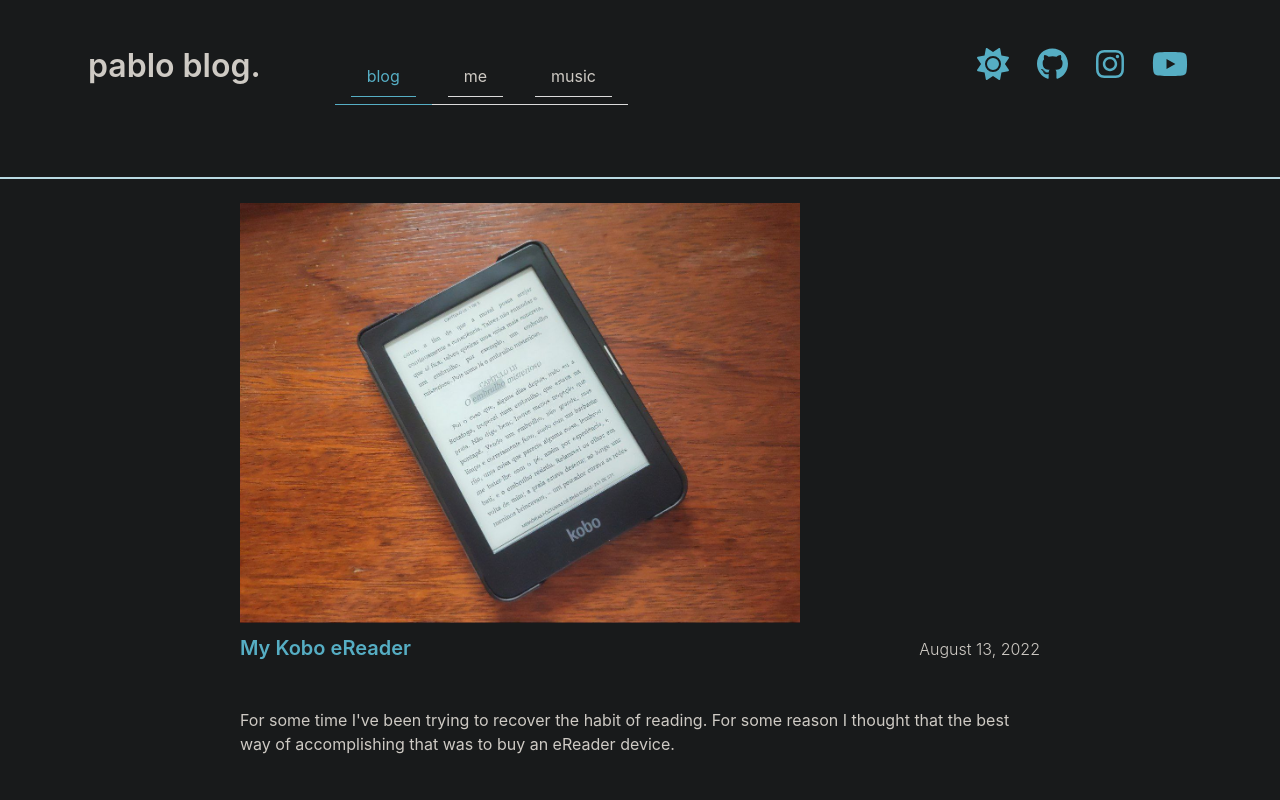
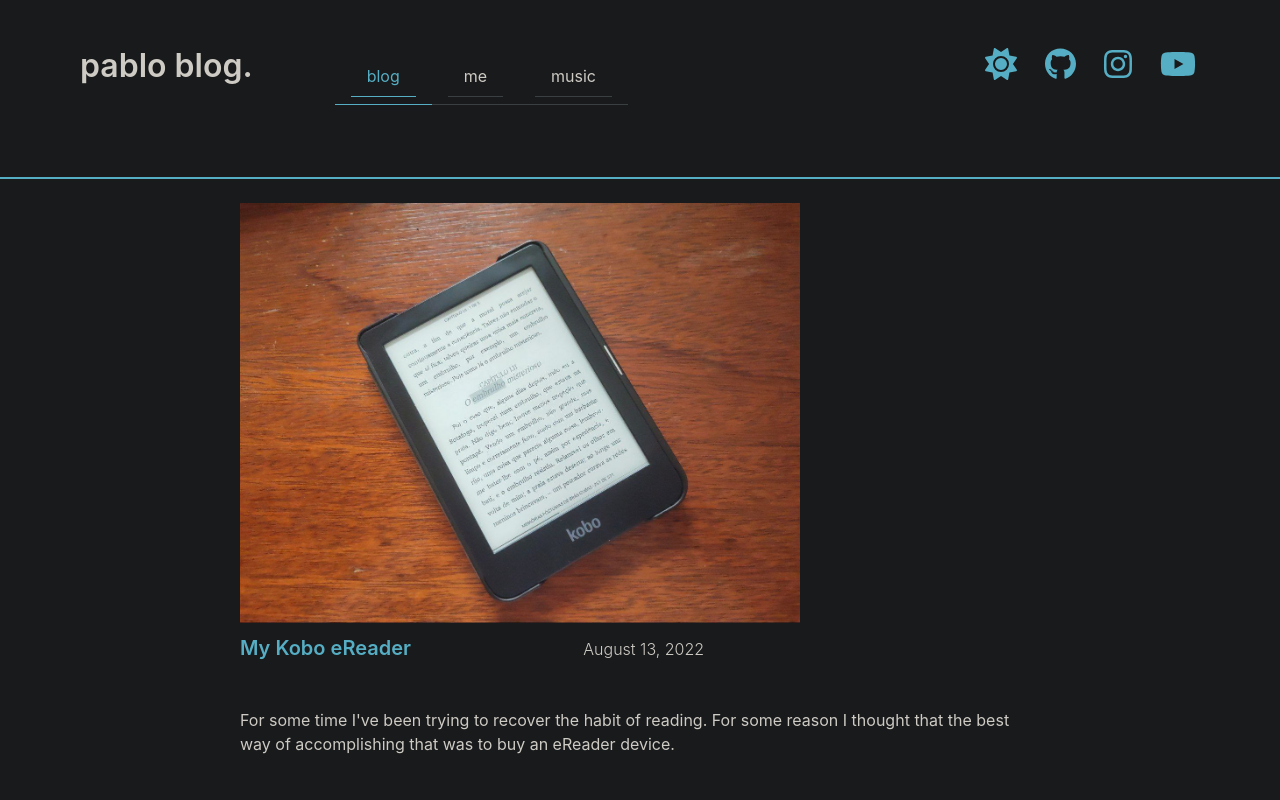
Before and after one commit to pbl0/pablo-blog, a Next.js app: page / in a window 1280 px wide. Both pictures are taken after a click on the link 997 px from the left and 70 px from the top of the page. Shown: the top 800 px of the page. Built offline with nearby package versions, Linux system fonts and the light colour scheme.

Commit message:
styles and cleaning

```diff
--- a/_posts/banana-spleet.md
+++ b/_posts/banana-spleet.md
@@ -1,6 +1,6 @@
 ---
 title: 'Banana Spleet'
-excerpt: "Recently I've been working on my spare time on a simple GUI app for the interesting tool called Spleeter by Deezer. Spleeter is a 'source separation library with petrained models' whatever that means."
+excerpt: "Recently I've been working on my spare time on a simple GUI app for the interesting tool called Spleeter by Deezer. Spleeter is a 'source separation library with petrained models' whatever that means..."
 coverImage: '/assets/blog/banana-spleet/Screenshot.png'
 date: "2022-01-02T18:30:00.000Z"
 author:
--- a/_posts/hello-world.md
+++ b/_posts/hello-world.md
@@ -1,6 +1,6 @@
 ---
 title: 'Hello World'
-excerpt: "This the first entry on my personal blog. I've thinking for a long time on creating a blog mostly as a reminder to my own self of the stuff I do, just because I tend to forget. Also I will take the opportunity to learn a bit of Gatsbyjs, React and English, which are all technologies that I'm not very used to."
+excerpt: "This the first entry on my personal blog. I've thinking for a long time on creating a blog mostly as a reminder to my own self of the stuff I do, just because I tend to forget..."
 coverImage: '/assets/blog/hello-world/cover.jpg'
 date: "2021-12-29T20:50:03.284Z"
 author:
--- a/_posts/kobo-clara.md
+++ b/_posts/kobo-clara.md
@@ -25,7 +25,7 @@ Because Kobo devices are capable to read .epub files, while kindle are limited t
 
 ## Mods and Apps
 
-When it arrived I didn't know it had such a great modding community. Funnily enough my device already came with koreader and nickelmenu pre-installed. I will list the hacks/modifications I've tried.
+When it arrived I didn't know it had such a great modding community. Funnily enough my device already came with koreader and nickelmenu pre-installed. I will list the hacks/modifications I've tried...
 
 ### Koreader & Plato
 
--- a/_posts/rrpablobot.md
+++ b/_posts/rrpablobot.md
@@ -1,6 +1,6 @@
 ---
 title: '@rrpablotbot'
-excerpt: "This time I bring a telegram bot which will scrape the web version of the game and retrieve useful data. If you happen to also play Rival Regions and want to try my bot just talk to it and send a link of the game. You can also add it to groups!"
+excerpt: "This time I bring a telegram bot which will scrape the web version of the game and retrieve useful data. If you happen to also play Rival Regions and want to try my bot..."
 coverImage: '/assets/blog/rrpablobot/cover.jpg'
 date: '2022-04-10T14:25:07.322Z'
 author:
--- a/_posts/switch-nextjs.md
+++ b/_posts/switch-nextjs.md
@@ -1,6 +1,6 @@
 ---
 title: "I've switched to Next.js"
-excerpt: "As you may have read on my first post this blog started as a little GatsbyJS application. Although I like Gatsby, It's been a while I was wanting to dip my toes on Next.js for a while as so many videos and articles were always pointing out how great it is."
+excerpt: "As you may have read on my first post this blog started as a little GatsbyJS application. Although I like Gatsby, It's been a while I was wanting to dip my toes on NextJS..."
 coverImage: '/assets/blog/switch/cover.png'
 date: '2022-04-09T14:25:07.322Z'
 author:
--- a/components/bio.tsx
+++ b/components/bio.tsx
@@ -1,14 +1,21 @@
 import { FontAwesomeIcon } from '@fortawesome/react-fontawesome'
-import { faInstagram, faGithub, faYoutube} from '@fortawesome/free-brands-svg-icons'
+import { faInstagram, faGithub, faYoutube, IconDefinition} from '@fortawesome/free-brands-svg-icons'
 import Link from 'next/link'
 import ThemeChanger from './theme-changer'
 
+
+interface socialItem{
+    url: string,
+    icon: IconDefinition,
+    title: string
+}
+
 const Bio = ()=>{
 
-    const social = [
-        {url:'github.com/pbl0', icon: faGithub},
-        {url:'instagram.com/hipi__hapa', icon: faInstagram},
-        {url:'www.youtube.com/channel/UCoI4HY4K4CB_J8O_Mphlnbw', icon: faYoutube}
+    const social: socialItem[] = [
+        {url:'github.com/pbl0', icon: faGithub, title:'Github'},
+        {url:'instagram.com/hipi__hapa', icon: faInstagram, title:'Instagram'},
+        {url:'www.youtube.com/channel/UCoI4HY4K4CB_J8O_Mphlnbw', icon: faYoutube, title: 'Youtube'}
     ]
 
     let links = []
@@ -17,7 +24,7 @@ const Bio = ()=>{
         if (item.url != ''){
             let link = (
                 <div key={item.url} className='column mr-1 is-2-mobile'>
-                    <a href={`https://${item.url}`}>
+                    <a title={item.title} href={`https://${item.url}`}>
                         <FontAwesomeIcon className='my-icon' icon={item.icon}/>
                     </a>
                 </div>
--- a/components/container.tsx
+++ b/components/container.tsx
@@ -5,7 +5,7 @@ type Props = {
 }
 
 const Container: FunctionComponent = ({ children }: Props) => {
-  return <div className="container px-5">{children}</div>
+  return <div className="container px-4">{children}</div>
 }
 
 export default Container
--- a/components/hero-post.tsx
+++ b/components/hero-post.tsx
@@ -35,13 +35,13 @@ const HeroPost = ({
         <CoverImage title={title} src={coverImage} slug={slug} width={width} height={height} />
       </div>
       <div className="mb-6">
-        <div className='columns is-mobile'>
+        <div className='columns'>
           <h3 className="title is-5 column column is-two-thirds is-mobile">
             <Link as={`/posts/${slug}`} href="/posts/[slug]">
               <a className="is-link">{title}</a>
             </Link>
           </h3>
-          <div className="column has-text-weight-light has-text-right">
+          <div className="column has-text-weight-light">
             <DateFormatter dateString={date} />
           </div>
         </div>
--- a/components/theme-changer.tsx
+++ b/components/theme-changer.tsx
@@ -23,12 +23,12 @@ const ThemeChanger = () => {
   return (
     <div className='column mr-1 is-2-mobile'>
         { darkTheme ? (
-            <a onClick={() => setTheme('light')}>
+            <a title="Light mode" onClick={() => setTheme('light')}>
                 <FontAwesomeIcon className='my-icon' icon={faSun}/>
             </a>
         )
         : (
-            <a onClick={() => setTheme('dark')}>
+            <a title="Dark mode" onClick={() => setTheme('dark')}>
                 <FontAwesomeIcon className='my-icon' icon={faMoon}/>
             </a>
         ) }
--- a/styles/index.scss
+++ b/styles/index.scss
@@ -6,14 +6,16 @@
     --body-background-color: #E1F0F0;
     --text: #252B2C;
     --link-hover: #252B2C;
+    --border-tab: hsl(0deg, 0%, 86%);
   }
 
   [data-theme='dark'] {
     /* Dark theme */
-    --hr: #56AEC460;
+    --hr: #56AEC4;
     --body-background-color: #181A1B;
     --text: #CECAC4;
     --link-hover: #CECAC4;
+    --border-tab: rgb(58, 63, 65);
   }
 
 
@@ -26,7 +28,6 @@ $body-background-color: var(--body-background-color);
 $text: var(--text);
 
 @import '~bulma/bulma';
-
 
 
 .title {
@@ -55,22 +56,8 @@ hr {
     border: 0.5px solid $hr;
 }
 
-.iframe-container {
-    position: relative;
-    overflow: hidden;
-    width: 100%;
-    padding-top: 56.25%; /* 16:9 Aspect Ratio (divide 9 by 16 = 0.5625) */
-}
-
-/* Then style the iframe to fit in the container div with full height and width */
-.responsive-iframe {
-    position: absolute;
-    top: 0;
-    left: 0;
-    bottom: 0;
-    right: 0;
-    width: 100%;
-    height: 100%;
+iframe{
+    margin-bottom: 2em;
 }
 
 .principal{
@@ -87,6 +74,16 @@ hr {
     font-size: 69px;
 }
 
+.tabs ul{
+    border-bottom-color: var(--border-tab);
+}
+.tabs a{
+    border-bottom-color: var(--border-tab);
+}
+.tabs a:hover{
+    border-bottom-color: var(--hr);
+}
+
 @media (min-width: 769px)  {
     .my-icon{
         font-size: 2em;
```
